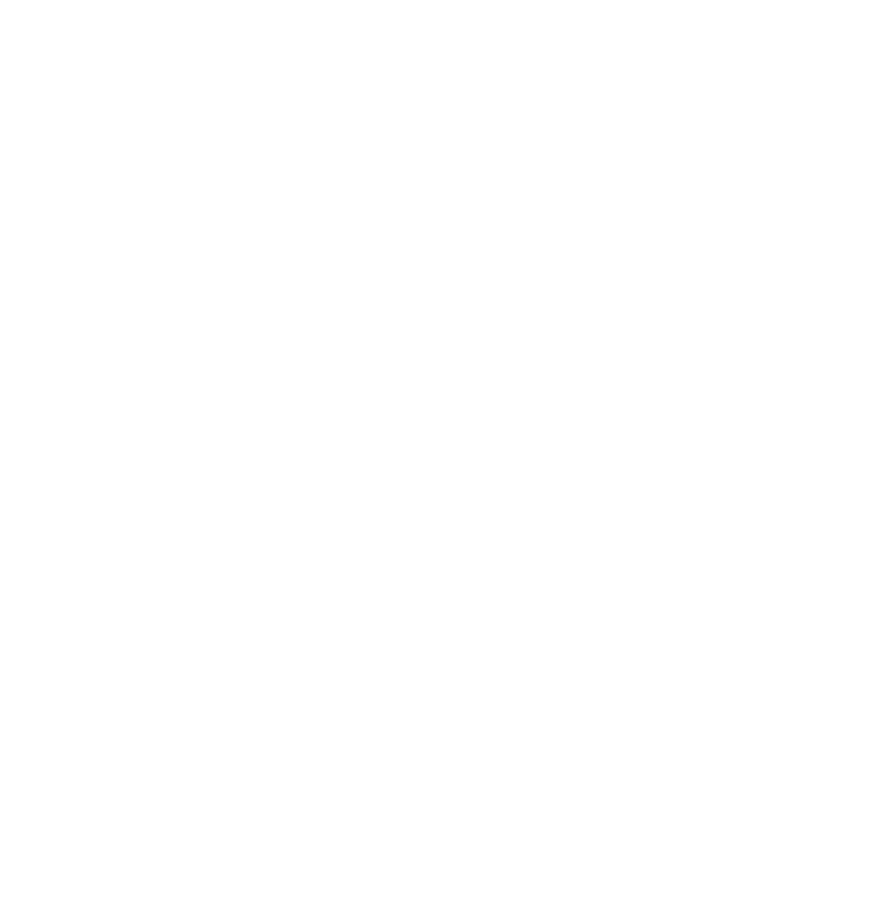
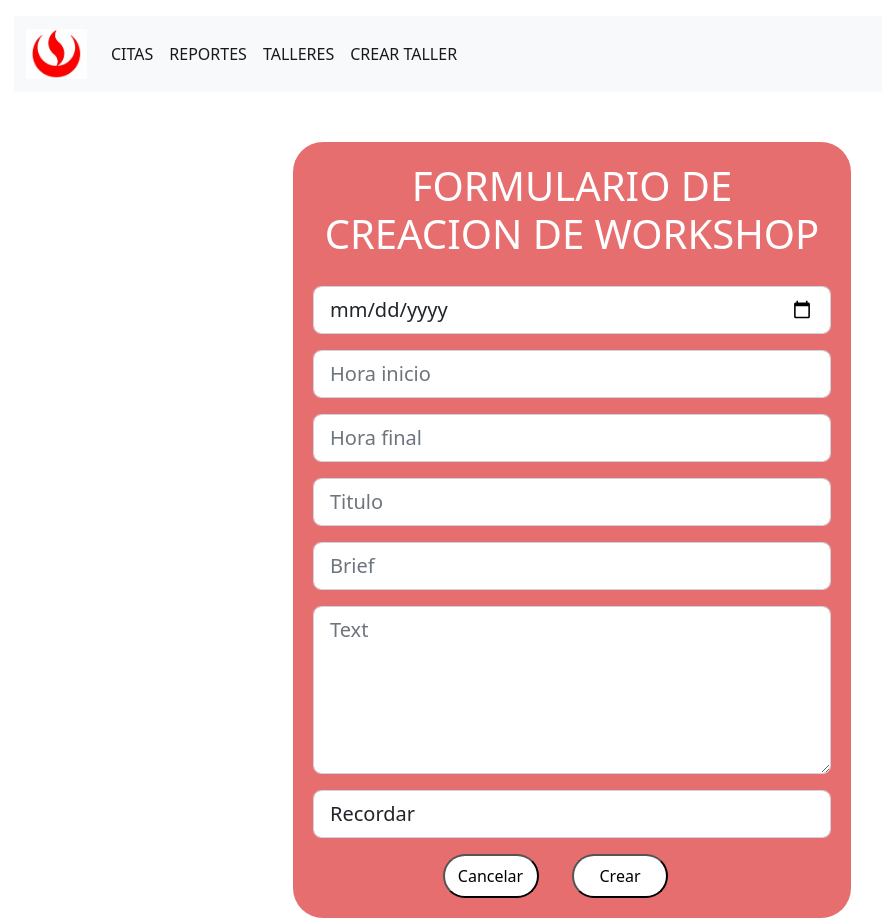
Before and after one commit to O-A-S-I-S/Undisturbed_Learning-Frontend, an Angular app: page /1/workshops/create in a window 1280 px wide. Before the commit this address led to /. Shown: the whole page, without its empty margins (68-950 px from the left). Before the commit the page ends 800 px from the top, so only its background shows below. Built offline with nearby package versions, Linux system fonts and the light colour scheme; a web font is replaced by a local one.

Commit message:
UL-123 Crear workshops psicopedagogo

```diff
--- /dev/null
+++ b/src/app/psychopedagogists/components/createworkshop/createworkshop.component.css
@@ -0,0 +1,46 @@
+#formulario{
+    width: 50%;
+    margin: auto;
+    padding: 20px;
+    margin-top: 50px;
+    border-color: black;
+    border-radius: 30px;
+    background-color: #e76e6e;
+    /* box-sizing: content-box; */
+    position: relative;
+    display: grid;
+}
+h1{
+    text-align: center;
+    padding-bottom: 0.5em;
+    color: white;
+}
+
+.cancelar{
+    background-color: white;
+
+    border-radius: 30px;
+    width: 6em;
+    padding: 0.5em;
+}
+.crear{
+    background-color: white;
+
+
+    border-radius: 30px;
+    width: 6em;
+    padding: 0.5em;
+
+}
+.cancelar a{
+    color: black;
+    text-align: center;
+    text-decoration: none;
+}
+.crear a{
+    color: black;
+    text-align: center;
+}
+.form-control{
+    background-color: white;
+}
--- /dev/null
+++ b/src/app/psychopedagogists/components/createworkshop/createworkshop.component.html
@@ -0,0 +1,90 @@
+<app-psychopedagogists></app-psychopedagogists>
+<div id="formulario">
+    <h1>FORMULARIO DE CREACION DE WORKSHOP</h1>
+
+    <form [formGroup]="form">
+        <div class="input-group input-group-lg mb-3" >
+
+            <input
+              formControlName="Fecha"
+              type="date"
+              dateformat="y M d"
+              class="form-control"
+              placeholder="Fecha"
+              onfocus="this.min=new Date().toISOString().split('T')[0]"
+            />
+        </div>
+        <div class="input-group input-group-lg mb-3" >
+            <input
+            formControlName="HoraInicio"
+            type="number"
+            class="form-control"
+            placeholder="Hora inicio"
+            min="8"
+            max="18"
+            />
+        </div>
+        <div class="input-group input-group-lg mb-3" >
+            <input
+            formControlName="HoraFin"
+            type="number"
+            class="form-control"
+            placeholder="Hora final"
+            min="8"
+            max="18"
+            />
+        </div>
+        <div class="input-group input-group-lg mb-3" >
+            <input
+            formControlName="Titulo"
+            type="text"
+            class="form-control"
+            placeholder="Titulo"
+            />
+        </div>
+        <div class="input-group input-group-lg mb-3" >
+            <input
+            formControlName="Brief"
+            type="text"
+            class="form-control"
+            placeholder="Brief"
+            />
+        </div>
+        <div class="input-group input-group-lg mb-3" >
+            <textarea formControlName="Text"
+        type="textarea"
+        class="form-control"
+        placeholder="Text"
+        id="causeDescription"  cols="30" rows="5"></textarea>
+        </div>
+        <div class="input-group input-group-lg mb-3" >
+            <select
+            formControlName="reminder"
+            type="text"
+            class="form-control"
+            placeholder="Establecer recordatorio"
+
+            >
+            <option value="true">Recordar</option>
+            <option value="false">No recordar</option>
+
+            </select>
+        </div>
+
+        <div class="d-flex justify-content-center">
+            <div class="col-3">
+
+                <button class="cancelar" >
+                    <a routerLink="/psychopedagogists/{{this.psychopedagogistId}}">Cancelar</a>
+                </button>
+            </div>
+            <div class="col-3">
+
+                <button (click)="createWorkshop()" class="crear" >
+                    Crear
+                </button>
+            </div>
+    </div>
+
+      </form>
+    </div>
--- /dev/null
+++ b/src/app/psychopedagogists/components/createworkshop/createworkshop.component.ts
@@ -0,0 +1,89 @@
+import { Createworkshop } from './../../models/createworkshop';
+import { WorkshopService } from 'src/app/services/workshop.service';
+import { Component, OnInit } from '@angular/core';
+import { FormBuilder, FormGroup, Validators } from '@angular/forms';
+import { ToastrService } from 'ngx-toastr';
+import { ActivatedRoute } from '@angular/router';
+
+
+@Component({
+  selector: 'app-createworkshop',
+  templateUrl: './createworkshop.component.html',
+  styleUrls: ['./createworkshop.component.css']
+})
+export class CreateworkshopComponent implements OnInit {
+  psychopedagogistId: number;
+  form:FormGroup;
+  constructor(
+    private workshopService:WorkshopService,
+    private fb: FormBuilder,
+    private toastr: ToastrService,private route:ActivatedRoute) {
+      this.form=this.fb.group({
+        Fecha:['',Validators.required],
+        HoraInicio:['',Validators.required],
+        HoraFin:['',Validators.required],
+        Titulo:['',Validators.required],
+        Brief:['',Validators.required],
+        Text:['',Validators.required],
+        Comment:['',Validators.required],
+        psychopedagogistCode:['',Validators.required],
+        reminder:['',Validators.required],
+
+
+      })
+      this.psychopedagogistId = this.route.snapshot.params['id'];
+
+
+     }
+
+  ngOnInit(): void {
+   this.form.get('reminder')?.setValue("true")
+  }
+  createWorkshop():void{
+
+    const fecha=this.form.get('Fecha')?.value;
+    const horaInicio=this.form.get('HoraInicio')?.value;
+    const horaFin=this.form.get('HoraFin')?.value;
+
+    var fechaformatoInicio;
+    var fechaformatoFin;
+    if(horaInicio<10){
+       fechaformatoInicio=fecha+'T'+'0'+horaInicio+':00:00';
+       fechaformatoFin=fecha+'T'+'0'+horaFin+':00:00';
+    }
+    else{
+       fechaformatoInicio=fecha+'T'+horaInicio+':00:00';
+       fechaformatoFin=fecha+'T'+horaFin+':00:00';
+    }
+   var reminder;
+   if(this.form.get('reminder')?.value=="true")reminder=true
+   else reminder=false
+
+
+
+    const workshop:Createworkshop={
+      day:this.form.get('Fecha')?.value,
+      start:fechaformatoInicio,
+      end:fechaformatoFin,
+      title:this.form.get('Titulo')?.value,
+      brief:this.form.get('Brief')?.value,
+      text:this.form.get('Text')?.value,
+      reminder:reminder,
+      psychopedagogistId:this.psychopedagogistId,
+
+
+
+    }
+    this.workshopService.addWorkshop(workshop).subscribe({
+      next:(data)=>{
+        this.form.reset();
+        this.toastr.success('Taller creado exitosamente')
+      },
+      error:(e)=>{
+        this.toastr.error('Completa los datos correctamente');
+      }
+    })
+
+    console.log(workshop);
+  }
+}
--- a/src/app/psychopedagogists/components/workshop-list/workshop-list.component.html
+++ b/src/app/psychopedagogists/components/workshop-list/workshop-list.component.html
@@ -6,8 +6,8 @@
         <thead>
           <tr class="table-danger">
               <th>Id</th>
-              <th>Start</th>
-              <th>End</th>
+              <th>Fecha</th>
+              <th>Hora</th>
               <th>Title</th>
               <th>Brief</th>
               <th>Text</th>
@@ -23,8 +23,8 @@
             <tr *ngFor="let w of workshops| slice:desde:hasta">
 
                 <td>{{w.id}}</td>
-                <td>{{w.startTime}}</td>
-                <td>{{w.endTime}}</td>
+                <td>{{w.date}}</td>
+                <td>{{w.startTime}}:{{w.endTime}}</td>
                 <td>{{w.title}}</td>
                 <td>{{w.brief}}</td>
                 <td>{{w.text}}</td>
--- /dev/null
+++ b/src/app/psychopedagogists/models/createworkshop.ts
@@ -0,0 +1,10 @@
+export class Createworkshop {
+    day?:string;
+    start?:string;
+    end?:string;
+    title?:string;
+    brief?:string;
+    text?:string;
+    reminder?:boolean;
+    psychopedagogistId?:number;
+}
--- a/src/app/psychopedagogists/psychopedagogists.component.html
+++ b/src/app/psychopedagogists/psychopedagogists.component.html
@@ -15,6 +15,9 @@
         <li class="nav-item">
           <a class="nav-link active" aria-current="page" href="/psychopedagogists/{{this.id}}/workshops">TALLERES</a>
         </li>
+        <li class="nav-item">
+          <a class="nav-link active" aria-current="page" href="/psychopedagogists/{{this.id}}/workshops/create">CREAR TALLER</a>
+        </li>
       </ul>
     </div>
   </div>
--- a/src/app/psychopedagogists/psychopedagogists.module.ts
+++ b/src/app/psychopedagogists/psychopedagogists.module.ts
@@ -1,3 +1,4 @@
+import { CreateworkshopComponent } from './components/createworkshop/createworkshop.component';
 import { NgModule } from '@angular/core';
 import { CommonModule } from '@angular/common';
 
@@ -16,7 +17,8 @@ import { MatPaginatorModule } from '@angular/material/paginator';
     PsychopedagogistsComponent,
     AppointmentListComponent,
     ReportListComponent,
-    WorkshopListComponent
+    WorkshopListComponent,
+    CreateworkshopComponent
   ],
   imports: [
     CommonModule,
--- a/src/app/services/workshop.service.ts
+++ b/src/app/services/workshop.service.ts
@@ -3,6 +3,7 @@ import { Injectable } from '@angular/core';
 import { Observable } from 'rxjs';
 import { environment } from 'src/environments/environment';
 import { Workshop } from '../models/workshop.model';
+import { Createworkshop } from '../psychopedagogists/models/createworkshop';
 
 @Injectable({
   providedIn: 'root'
@@ -19,4 +20,7 @@ export class WorkshopService {
   deleteWokshopById(id?:number):Observable<Workshop>{
     return this.http.delete(`${this.baseUrl+'/'+id}`);
   }
+  addWorkshop(workshop:Createworkshop):Observable<Createworkshop>{
+    return this.http.post<Workshop>(this.baseUrl,workshop);
+  }
 }
--- a/src/app/students/components/appointment-creation/appointment-creation.component.html
+++ b/src/app/students/components/appointment-creation/appointment-creation.component.html
@@ -101,7 +101,7 @@
 
         >
         <option value="true">Recordar</option>
-        <option value="false">No recordad</option>
+        <option value="false">No recordar</option>
 
         </select>
     </div>
```
Also changed, not shown: src/app/psychopedagogists/psychopedagogists-routing.module.ts (+7 -1 lines), 2 other files (tests, documents, lock files or other folders).
